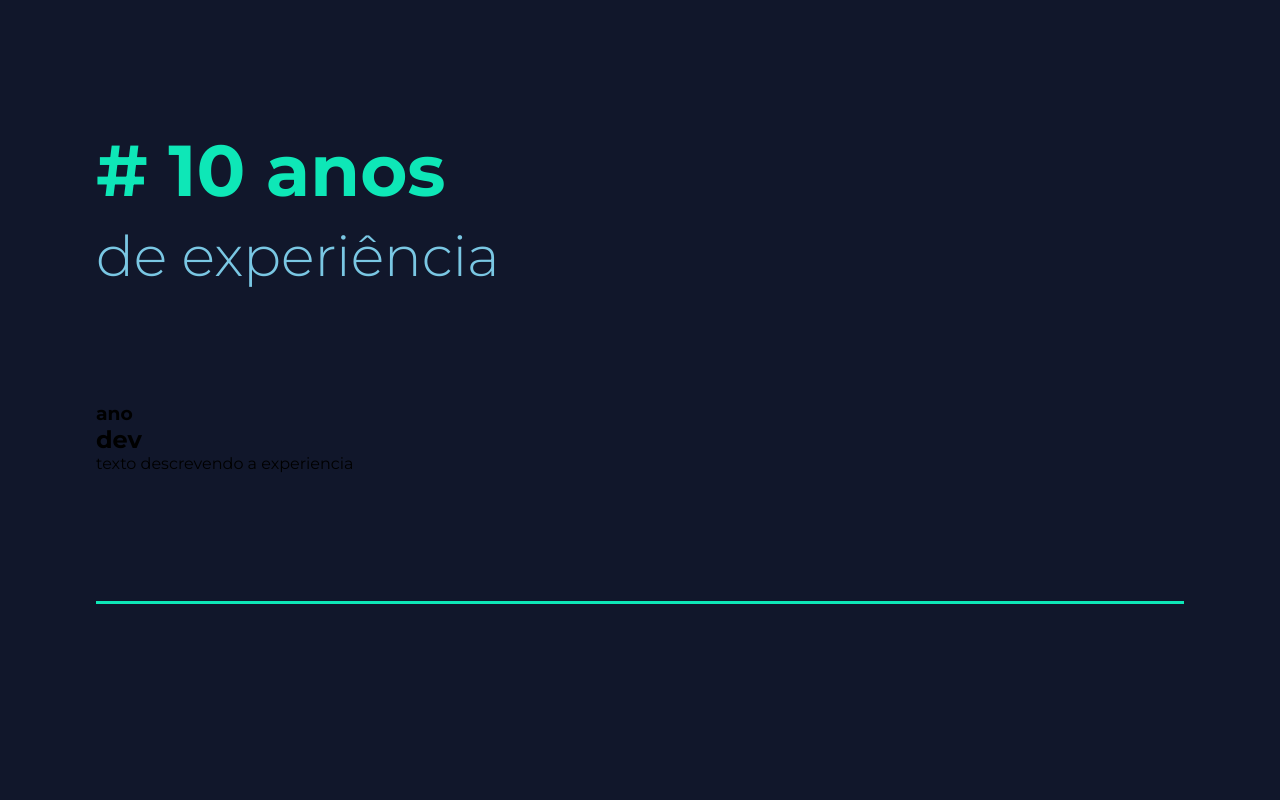
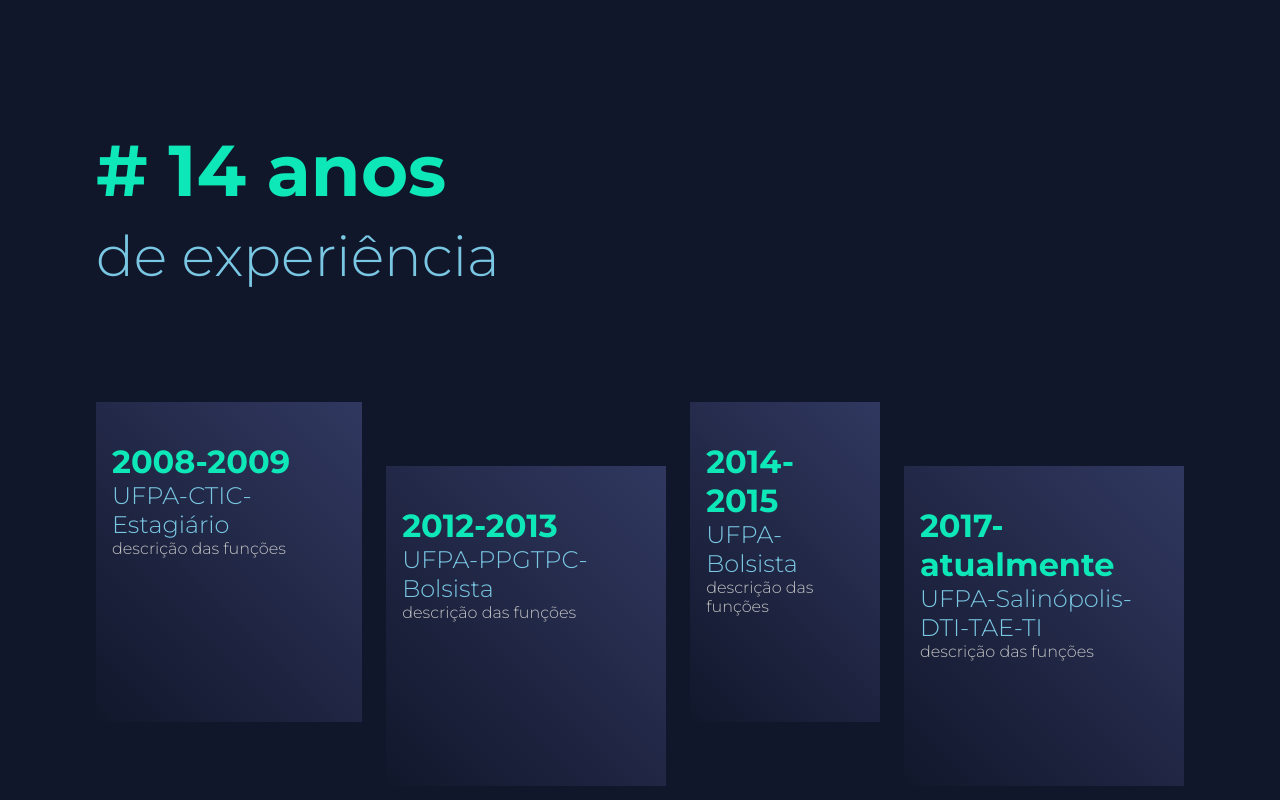
Before and after one commit to Yuri-Rangel-Rabelo-Palheta/meuportfolio, a Next.js app: page / in a window 1280 px wide. Shown: the part 620-1420 px from the top of the page. Before the commit the page ends 1224 px from the top, so only its background shows below. Built offline with nearby package versions, Linux system fonts and the light colour scheme.

Commit message:
finalizado a parte de projetos

```diff
--- a/package.json
+++ b/package.json
@@ -20,7 +20,7 @@
     "react": "17.0.2",
     "react-dom": "17.0.2",
     "react-hot-toast": "^2.1.1",
-    "react-icons": "^4.2.0",
+    "react-icons": "^4.3.1",
     "styled-components": "^5.3.0"
   },
   "devDependencies": {
--- a/src/components/Experiencias/ExperienciaItem.tsx
+++ b/src/components/Experiencias/ExperienciaItem.tsx
@@ -1,14 +1,22 @@
 import { ItemContainer } from './styles'
 
-export default function ExperienciaItem(){
+interface ExperienciaProps{
+    year: string;
+    title:string;
+    description: string;
+
+
+}
+
+export default function ExperienciaItem({year, title, description }: ExperienciaProps){
 
     return(
 
         <ItemContainer>
             <div>
-                <h1>ano</h1>
-                <h2>dev </h2>
-                <p>texto descrevendo a experiencia</p>
+                <h1>{year}</h1>
+                <h2>{title}</h2>
+                <p>{description}</p>
 
             </div>
         </ItemContainer>
--- a/src/components/Experiencias/index.tsx
+++ b/src/components/Experiencias/index.tsx
@@ -7,10 +7,25 @@
 function Experiencias() {
   return (
     <Container>
-      <SectionTitle title= "# 10 anos" description="de experiência"/>
+      <SectionTitle title= "# 14 anos" description="de experiência"/>
 
       <section>
-        <ExperienciaItem />
+        <ExperienciaItem
+          year="2008-2009"
+          title="UFPA-CTIC-Estagiário"
+          description="descrição das funções"/>
+        <ExperienciaItem
+          year="2012-2013"
+          title="UFPA-PPGTPC-Bolsista"
+          description="descrição das funções" />
+        <ExperienciaItem
+          year="2014-2015"
+          title="UFPA-Bolsista"
+          description="descrição das funções" />
+        <ExperienciaItem
+          year="2017-atualmente"
+          title="UFPA-Salinópolis-DTI-TAE-TI"
+          description="descrição das funções" />
       </section>
     </Container>
   );
--- a/src/components/Experiencias/styles.ts
+++ b/src/components/Experiencias/styles.ts
@@ -13,6 +13,124 @@
         border-bottom: 3px solid ${({theme}) => theme.primary}
 
     }
+
+    @media(max-width: 1000px){
+
+        gap: 1rem;
+
+    }
+
+    @media(max-width: 700px){
+
+        flex-direction: column;
+        margin-top: 5rem;
+        gap: 2rem;
+
+
+    }
 `;
 
-export const ItemContainer = styled.div ``;
+export const ItemContainer = styled.div `
+
+    > div {
+        background: ${({ theme }) => theme.gradient};
+        padding: 1rem;
+        padding-top: 2.5rem;
+        height: 20rem;
+        display: flex;
+        flex-direction: column;
+        align-itens: flex-start;
+        justify-content: flex-start;
+
+        max-width: 19rem;
+
+        transition: 0.5s;
+
+        h1 {
+
+            color: ${({ theme }) => theme.primary};
+            font-size: 2rem;
+            margin-botton: 1.5rem;
+        }
+
+        h2 {
+
+            color: ${({ theme }) => theme.secondary};
+            font-size: 1.5rem;
+            font-weight: 300;
+            margin-botton: 1rem;
+        }
+
+        p {
+
+            color: ${({ theme }) => theme.textLight};
+            font-size: 1rem;
+            font-weight: 300;
+
+        }
+
+    }
+
+    &:hover > div {
+        filter: brightness(1.3);
+        transform: translateY(-20px);
+
+
+    }
+
+    &:nth-child(even) > div {
+
+        margin-top: 4rem;
+
+    }
+
+    @media (max-width: 1000px) {
+        > div {
+          height: 15rem;
+          padding-top: 1.5rem;
+
+          h1 {
+            font-size: 1.2rem;
+            margin-bottom: 1rem;
+          }
+
+          h2 {
+            font-size: 1rem;
+          }
+
+          p {
+            font-size: 0.9rem;
+          }
+        }
+      }
+
+      @media (max-width: 700px) {
+        &:nth-child(even) > div {
+          margin-top: 0;
+        }
+
+        &:hover > div {
+          transform: translateY(0);
+        }
+
+        > div {
+          height: auto;
+          padding: 2rem;
+          max-width: 100%;
+
+          h1 {
+            font-size: 2rem;
+          }
+
+          h2 {
+            font-size: 1.5rem;
+          }
+
+          p {
+            font-size: 1rem;
+          }
+        }
+      }
+
+
+`;
--- /dev/null
+++ b/src/components/Projetos/ProjetoItem.tsx
@@ -0,0 +1,31 @@
+import Link from 'next/link';
+import { AiOutlineRightCircle } from 'react-icons/ai';
+import { ProjetoContainer } from './styles';
+
+interface ProjetoProps {
+  title: string;
+  type: string;
+  slug: string;
+  img: string;
+}
+
+export default function ProjetoItem({ title, type, slug, img }: ProjetoProps) {
+  return (
+    <ProjetoContainer imgUrl={img} data-aos="fade-up">
+      <section>
+        <div className="overlay" />
+        <div className="text">
+          <h1># {title}</h1>
+          <h2>- {type}</h2>
+        </div>
+      </section>
+      <button type="button">
+        <Link href={`/projetos/${slug}`}>
+          <a>
+            Ver mais <AiOutlineRightCircle />
+          </a>
+        </Link>
+      </button>
+    </ProjetoContainer>
+  );
+}
--- /dev/null
+++ b/src/components/Projetos/index.tsx
@@ -0,0 +1,39 @@
+import SectionTitle from '../SectionTitle';
+import ProjetoItem from './ProjetoItem';
+import { Container } from './styles';
+import Link from 'next/link';
+
+function Projetos() {
+  return (
+    <Container>
+      <SectionTitle title='Ultimos Projetos' />
+      <section>
+        <ProjetoItem
+          title="primeiro projeto"
+          type="web site"
+          slug="slug"
+          img=""
+        />
+        <ProjetoItem
+          title="segundo projeto"
+          type="web site"
+          slug="slug"
+          img=""
+        />
+        <ProjetoItem
+          title="terceiro projeto"
+          type="web site"
+          slug="slug"
+          img=""
+        />
+      </section>
+      <button type="button">
+        <a>
+          Ver todos os projetos
+        </a>
+      </button>
+    </Container>
+  );
+};
+
+export default Projetos;
--- /dev/null
+++ b/src/components/Projetos/styles.ts
@@ -0,0 +1,232 @@
+import { darken } from 'polished';
+import styled from 'styled-components';
+
+
+interface ProjetoProps {
+    imgUrl: string;
+  }
+
+export const Container = styled.section`
+    width: 100%;
+    display: flex;
+    flex-direction: column;
+    align-itens: center;
+    gap: 5rem;
+
+
+    > section {
+        width: 100%;
+        display: flex;
+        flex-direction: column;
+        gap: 4rem;
+
+
+        @media(max-width: 1000px){
+
+            gap: 2rem;
+        }
+    }
+
+    > button {
+        background: ${({ theme }) => theme.primary};
+        padding: 0.8rem 3rem;
+        border-radius: 0.5rem;
+        border: none;
+        transition: 0.5s;
+
+        &:hover {
+          background: ${({ theme }) => darken(0.05, theme.primary)};
+        }
+
+        a {
+          text-transform: uppercase;
+          color: #fff;
+          font-size: 1.5rem;
+          font-weight: 300;
+        }
+
+        @media (max-width: 500px) {
+          padding: 1rem;
+          a {
+            font-size: 1rem;
+          }
+        }
+      }
+
+
+
+`;
+
+export const ProjetoContainer = styled.div<ProjetoProps>`
+  width: 100%;
+  display: flex;
+  height: 25rem;
+  align-items: flex-end;
+  position: relative;
+
+  &:hover {
+    > section {
+      > div.text {
+        right: -12rem;
+      }
+
+      > div.overlay {
+        opacity: 0.4;
+      }
+    }
+
+    > button a {
+      color: ${({ theme }) => theme.primary};
+    }
+  }
+
+  > button {
+    height: 4rem;
+    margin: 0 0 3rem 5rem;
+    background: none;
+    border: none;
+
+    a {
+      color: #fff;
+      font-size: 2rem;
+      font-weight: 300;
+      display: flex;
+      align-items: center;
+      gap: 0.8rem;
+      transition: 0.5s;
+    }
+  }
+
+  > section {
+    width: 50rem;
+    height: 100%;
+    background: url(${props => props.imgUrl}) no-repeat center;
+    background-size: cover;
+    position: relative;
+
+    > div.overlay {
+      position: absolute;
+      width: 100%;
+      height: 100%;
+      background: ${({ theme }) => theme.gradient};
+      opacity: 0.75;
+      transition: 0.5s;
+    }
+
+    > div.text {
+      position: absolute;
+      top: 3rem;
+      right: -10rem;
+      transition: 0.5s;
+      width: fit-content;
+
+      h1 {
+        color: ${({ theme }) => theme.primary};
+        font-size: 2.5rem;
+        text-shadow: -4px 5px 22px #11172b;
+      }
+
+      h2 {
+        color: ${({ theme }) => theme.secondary};
+        font-size: 2rem;
+        font-weight: 300;
+        text-shadow: -4px 5px 22px #11172b;
+      }
+    }
+  }
+
+  &:nth-child(even) {
+    flex-direction: row-reverse;
+
+    > button {
+      margin: 3rem 5rem 0 0;
+    }
+
+    > section > div.text {
+      text-align: right;
+      right: 0;
+      left: -10rem;
+    }
+
+    &:hover {
+      > section > div.text {
+        left: -12rem;
+      }
+    }
+  }
+
+  @media (max-width: 1450px) {
+    > section {
+      width: 40rem;
+    }
+  }
+
+  @media (max-width: 1000px) {
+    > section {
+      width: 100%;
+
+      > div.text {
+        left: 1rem;
+        top: 1rem;
+      }
+    }
+
+    > button {
+      position: absolute;
+      bottom: 1rem;
+      right: 1rem;
+      margin: 0;
+    }
+
+    &:nth-child(even) {
+      flex-direction: row;
+
+      > section {
+        width: 100%;
+
+        > div.text {
+          left: 1rem;
+          top: 1rem;
+          text-align: left;
+        }
+      }
+
+      > button {
+        position: absolute;
+        bottom: 1rem;
+        right: 1rem;
+        margin: 0;
+      }
+
+      &:hover {
+        > section > div.text {
+          left: 1rem;
+        }
+      }
+    }
+  }
+
+  @media (max-width: 700px) {
+    height: 17rem;
+  }
+
+  @media (max-width: 450px) {
+    > button {
+      height: auto;
+
+      a {
+        font-size: 1.5rem;
+        gap: 0.8rem;
+      }
+    }
+
+    > section > div.text {
+      h1 {
+        font-size: 1.5rem;
+      }
+      h2 {
+        font-size: 1rem;
+      }
+    }
+  }
+`;
--- a/src/pages/index.tsx
+++ b/src/pages/index.tsx
@@ -2,6 +2,7 @@
 import Experiencias from "../components/Experiencias";
 import Header from "../components/Header";
 import HomeHero from "../components/HomeHero";
+import Projetos from "../components/Projetos";
 import { HomeContainer } from "../styles/HomeStyles";
 
 
@@ -14,6 +15,7 @@
       <main className= "container">
         <HomeHero />
         <Experiencias />
+        <Projetos />
       </main>
 
     </HomeContainer>
```
Also changed, not shown: 1 other file (tests, documents, lock files or other folders).
